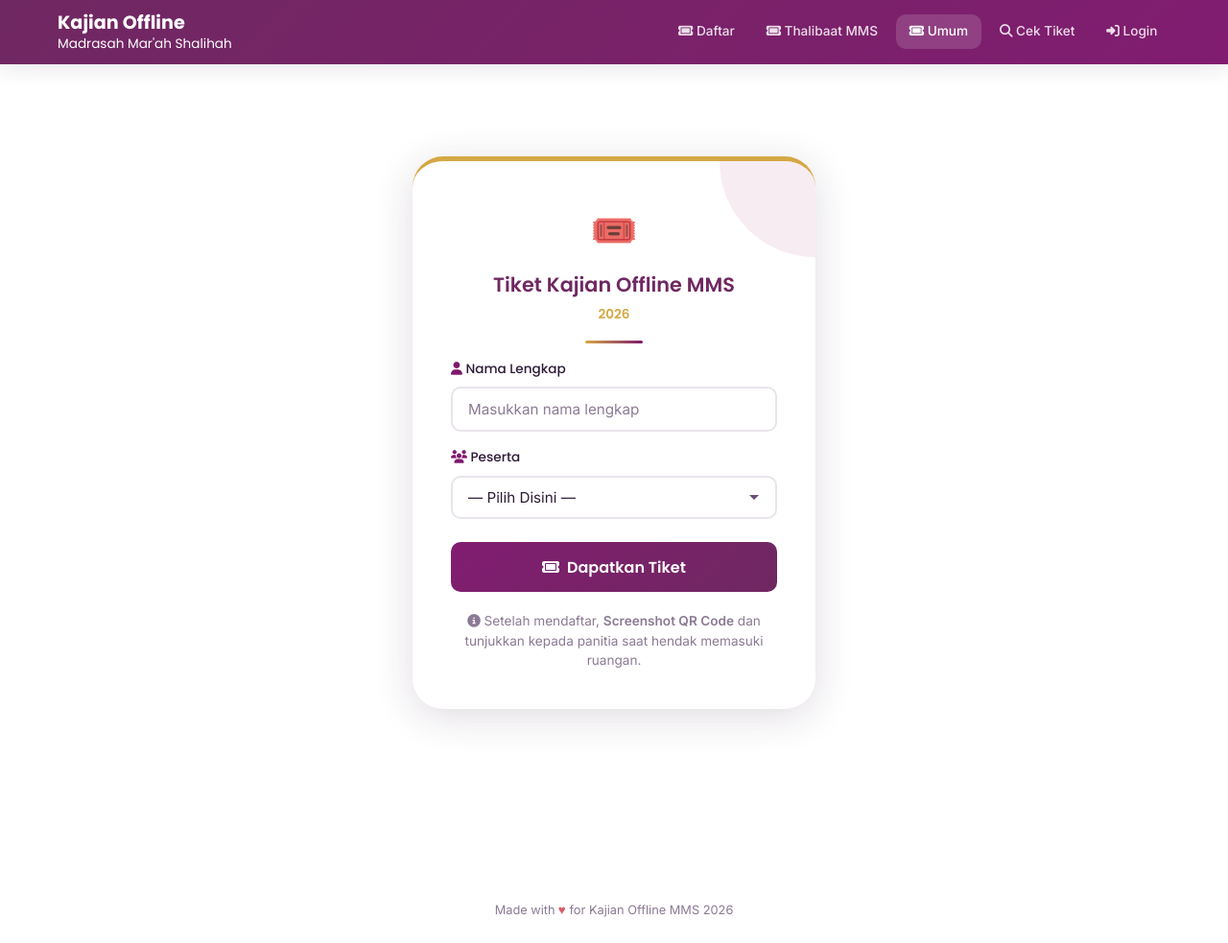
After one commit to nazuairo-ui/tiket-mms, a Flask app: page /umum_daftar in a window 1280 px wide. The commit adds this page. Shown: the whole page at 96% size. Run offline with Flask 3, Linux system fonts and the light colour scheme.

Commit message:
tambah umum daftar

```diff
--- a/app.py
+++ b/app.py
@@ -174,6 +174,11 @@ def halaman_daftar():
     if total_terdaftar >= kuota:
         return render_template('habis.html', kuota=kuota)
     return render_template('daftar.html', sisa_kuota=sisa_kuota, total_terdaftar=total_terdaftar, kuota=kuota)
+
+
+@app.route('/umum_daftar')
+def halaman_umum_daftar():
+    return render_template('umum_daftar.html')
 
 
 @app.route('/proses_daftar', methods=['POST'])
--- a/templates/base.html
+++ b/templates/base.html
@@ -53,7 +53,11 @@
                         <i class="fas fa-ticket"></i> Daftar
                     </a>
                     <a href="/daftar" class="nav-link {% if request.endpoint == 'halaman_daftar' %}active{% endif %}">
-                        <i class="fas fa-ticket"></i> Dapatkan Tiket
+                        <i class="fas fa-ticket"></i> Thalibaat MMS
+                    </a>
+                    <a href="/umum_daftar"
+                        class="nav-link {% if request.endpoint == 'halaman_umum_daftar' %}active{% endif %}">
+                        <i class="fas fa-ticket"></i> Umum
                     </a>
                     <a href="/cek" class="nav-link {% if request.endpoint == 'cek_tiket' %}active{% endif %}">
                         <i class="fas fa-search"></i> Cek Tiket
--- /dev/null
+++ b/templates/umum_daftar.html
@@ -0,0 +1,51 @@
+{% extends "base.html" %}
+
+{% block title %}Daftar Tiket — Kajian Offline MMS 2026{% endblock %}
+
+{% block content %}
+<div class="fullpage-center" style="padding-top: 1rem; padding-bottom: 3rem;">
+    <div class="envelope-card">
+        <div style="text-align: center; position: relative; z-index: 1;">
+            <div style="font-size: 2.5rem; margin-bottom: 0.5rem;">🎟️</div>
+            <h2 style="font-size: 1.3rem; color: var(--primary-dark); margin-bottom: 0.25rem;">
+                Tiket Kajian Offline MMS
+            </h2>
+
+            <p
+                style="color: var(--accent-gold); font-family: 'Poppins', sans-serif; font-weight: 600; font-size: 0.85rem; margin-bottom: 1rem;">
+                2026
+            </p>
+            <div class="divider"></div>
+
+            <form action="/proses_daftar" method="POST" id="formDaftar">
+                <div style="margin-bottom: 1rem; text-align: left;">
+                    <label class="mms-label">
+                        <i class="fas fa-user" style="color: var(--primary-light);"></i> Nama Lengkap
+                    </label>
+                    <input type="text" name="nama_input" class="mms-input" placeholder="Masukkan nama lengkap" required>
+                </div>
+
+                <div style="margin-bottom: 1.5rem; text-align: left;">
+                    <label class="mms-label">
+                        <i class="fas fa-users" style="color: var(--primary-light);"></i> Peserta
+                    </label>
+                    <select name="kelas_input" class="mms-select" required>
+                        <option value="" selected disabled>— Pilih Disini —</option>
+                        <option value="MMS 1">Umum</option>
+                    </select>
+                </div>
+
+                <button type="submit" class="mms-btn mms-btn-primary mms-btn-lg"
+                    style="width: 100%; justify-content: center;">
+                    <i class="fas fa-ticket"></i> Dapatkan Tiket
+                </button>
+            </form>
+
+            <p style="font-size: 0.85rem; color: var(--text-muted); margin-top: 1.25rem; line-height: 1.5;">
+                <i class="fas fa-info-circle"></i> Setelah mendaftar, <b>Screenshot QR Code</b> dan tunjukkan kepada
+                panitia saat hendak memasuki ruangan.
+            </p>
+        </div>
+    </div>
+</div>
+{% endblock %}
```
